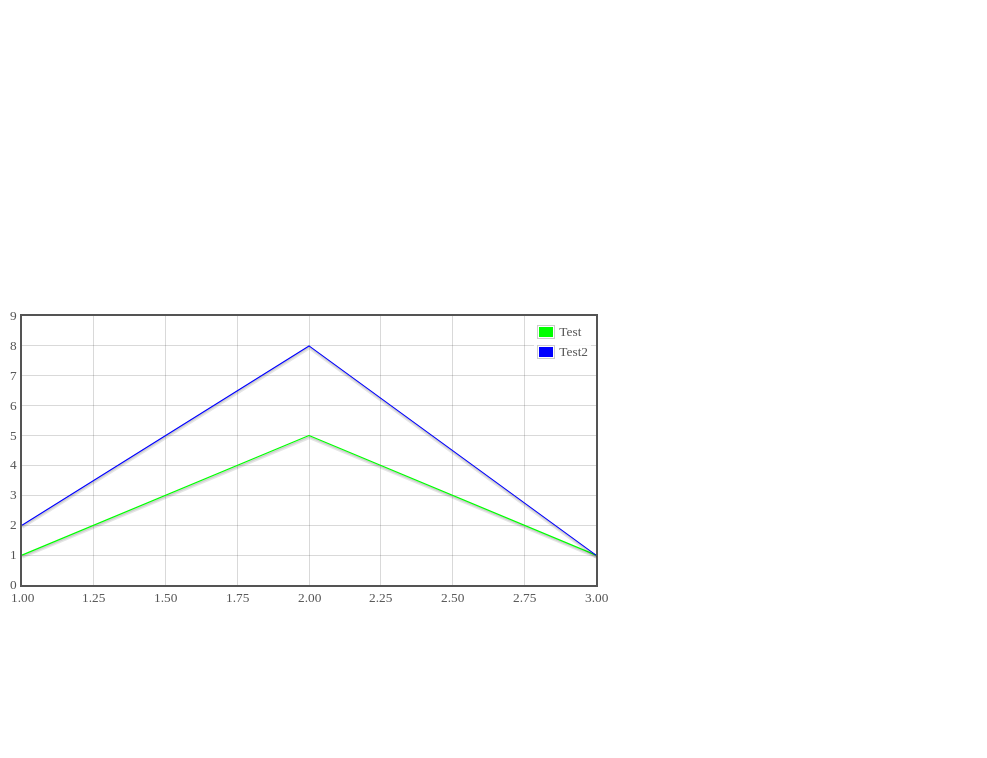
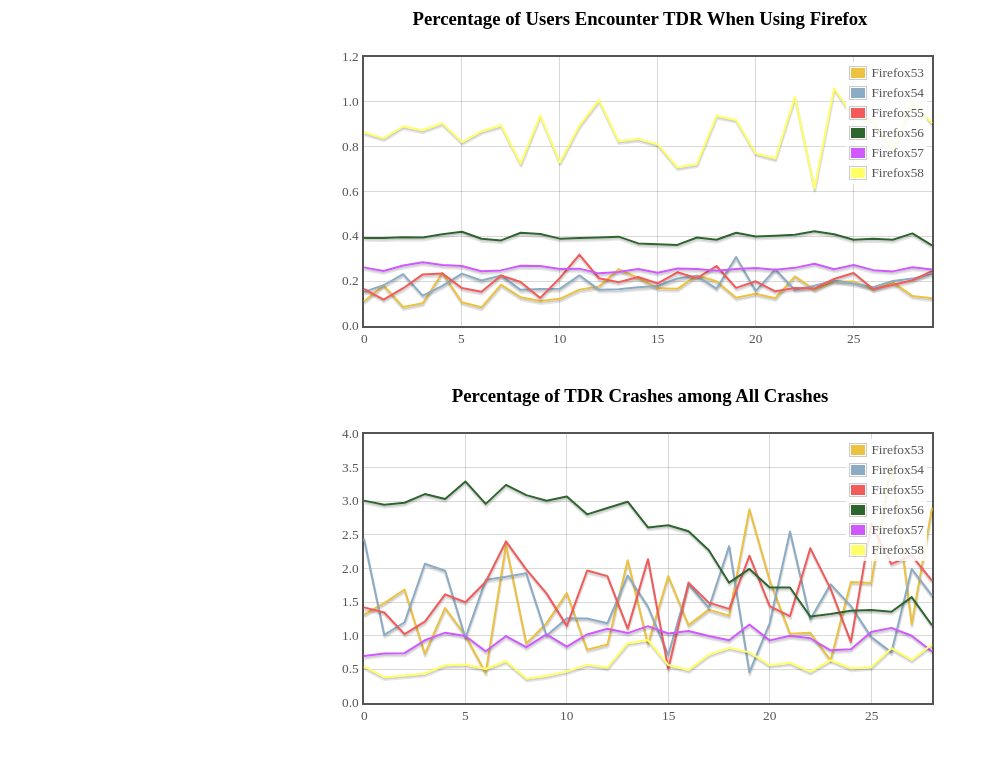
Before and after one commit to GuanWen-Chen/TDRTelemetry, a plain HTML site: page index.html in a window 1280 px wide. Shown: the whole page, without its empty margins (0-987 px from the left). Drawn offline with nearby package versions, Linux system fonts and the light colour scheme.

Commit message:
Show json data through line chart.w

```diff
--- a/index.html
+++ b/index.html
@@ -1,7 +1,10 @@
 <html>
 <body>
-<div id="normalLineGraph" style="width:600px;height:300px"></div>
-<div id="crashLineGraph" style="width:600px;height:300px"></div>
+<h3 align="center"> Percentage of Users Encounter TDR When Using Firefox </h3>
+<div id="normalLineGraph" style="width:600px;height:300px;margin:auto"></div>
+</br>
+<h3 align="center"> Percentage of TDR Crashes among All Crashes </h3>
+<div id="crashLineGraph" style="width:600px;height:300px;margin:auto"></div>
 </body>
 
 <script src="https://ajax.googleapis.com/ajax/libs/jquery/3.2.1/jquery.min.js"></script>
--- a/js/lineChart.js
+++ b/js/lineChart.js
@@ -3,7 +3,7 @@ function drawChart(name, dataset) {
         series: {
             lines: {
                 show: true,
-                lineWidth: 1.2
+                lineWidth: 2.0
             }
         }
     };
--- a/js/tdr.js
+++ b/js/tdr.js
@@ -1,48 +1,14 @@
-function drawNormalLineGraphFromJson(json) {
-    var normalLine;
-    console.log("yaya")
-    console.log(json)
-    normalLine = json;
-    var dates = [];
-    var versions = [];
-    for (date in normalLine) {
-        console.log("in!!!");
-        dates.push(date)
-    }
-
-    for (version in normalLine[dates[0]]) {
-        versions.push(version)
-    }
-    var dataset = []
-
-    for (version in versions) {
-        let localMap = {};
-        localMap['label'] = version;
-        let dataArray = [];
-        for (date in dates) {
-            dataArray.push([date, normalLine[date][version]]);
-        }
-        localMap['data'] = dataArray;
-        localMap['color'] = "#00FF00";
-        dataset.push(localMap);
-    }
-
-    drawChart("#normalLineGraph", dataset);
-}
-
-function drawNormalLineGraph() {
+function drawLineGraph(fileName, divId) {
     var onSuccess = function(json) {
             var normalLine;
-            console.log("yaya")
-            console.log(json)
+            var color = 0;
+            var colorStep = 111;
             normalLine = json;
             var dates = [];
             var versions = [];
             for (date in normalLine) {
-                console.log("in!!!");
                 dates.push(date)
             }
-
             for (version in normalLine[dates[0]]) {
                versions.push(version)
             }
@@ -50,73 +16,37 @@ function drawNormalLineGraph() {
 
             for (version in versions) {
                 let localMap = {};
-                localMap['label'] = version;
+                localMap['label'] = "Firefox" + versions[version];
                 let dataArray = [];
-                for (date in dates) {
-                    dataArray.push([date, normalLine[date][version]]);
+                for (d in dates) {
+                    dataArray.push([d, normalLine[dates[d]][versions[version]]]);
                 }
                 localMap['data'] = dataArray;
-                localMap['color'] = "#00FF00";
+                localMap['color'] = color;
+                color += colorStep;
                 dataset.push(localMap);
             }
-
-            drawChart("#normalLineGraph", dataset);
+            drawChart(divId, dataset);
         };
     var onError = function (xhr, textStatus, errorThrown) {
         console.log(textStatus);
         console.log(errorThrown);
-        console.log("WTF");
     }
     $.ajax({
-        url: "../json/normalLine.json",
+        url: "json/" + fileName,
         dataType: 'json',
     })
     .done(onSuccess)
     .error(onError);
 
-/*    $.getJSON(
-        "../json/normalLine.json",
-        function(json) {
-            var normalLine;
-            console.log("yaya")
-            console.log(json)
-            normalLine = json;
-            var dates = [];
-            var versions = [];
-            for (date in normalLine) {
-                console.log("in!!!");
-                dates.push(date)
-            }
+}
 
-            for (version in normalLine[dates[0]]) {
-               versions.push(version)
-            }
-            var dataset = []
-
-            for (version in versions) {
-                let localMap = {};
-                localMap['label'] = version;
-                let dataArray = [];
-                for (date in dates) {
-                    dataArray.push([date, normalLine[date][version]]);
-                }
-                localMap['data'] = dataArray;
-                localMap['color'] = "#00FF00";
-                dataset.push(localMap);
-            }
-
-            drawChart("#normalLineGraph", dataset);
-        }
-    );*/
-
+function drawNormalLineGraph() {
+    drawLineGraph("normalLine.json", "#normalLineGraph");
 }
 
 function drawCrashLineGraph() {
-    dataset = [
-        {label: "Test", data:[[1,1],[2,5],[3,1]], color: "#00FF00"},
-        {label: "Test2", data:[[1,2],[2,8],[3,1]], color: "#0000FF"}
-    ];
-    drawChart("#crashLineGraph", dataset);
+    drawLineGraph("crashLine.json", "#crashLineGraph");
 }
 
 function showTDRCrashes() {
```
Also changed, not shown: json/normalLine.json (line endings or trailing spaces).
